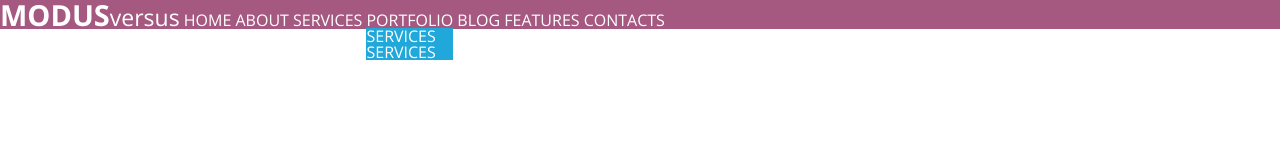
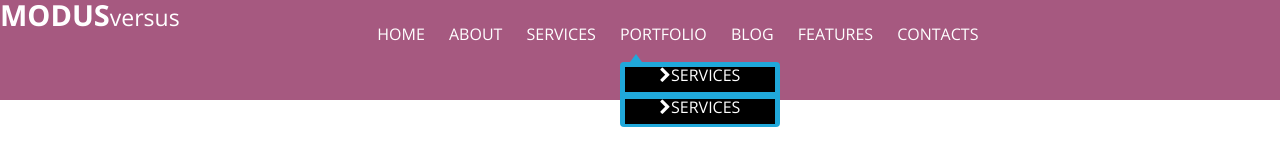
Before and after one commit to Smoggy/modus_versus, a plain HTML site: page index.html in a window 1280 px wide. Drawn offline with nearby package versions, Linux system fonts and the light colour scheme.

Commit message:
add header menu styles

```diff
--- a/css/styles.scss
+++ b/css/styles.scss
@@ -1,9 +1,17 @@
+@import url(http://weloveiconfonts.com/api/?family=fontawesome);
 
+a[class*="fontawesome-"]:before,
+span[class*="fontawesome-"]:before {
+	display: block;
+	font-family: 'FontAwesome', sans-serif;
+	-webkit-font-smoothing: antialiased;
+}
 
 header {
 	background-color: #A65980;
 	color: white;
 	font-family: 'Open Sans', sans-serif;
+	height: 100px;
 
 	.logo {
 		text-decoration: none;
@@ -17,6 +25,10 @@ header {
 	}
 
 	nav {
+		padding: 2% 0;
+		position: relative;
+		float: right;
+		margin-right: 22%;
 
 		display: inline-block;
 
@@ -26,6 +38,7 @@ header {
 			li {
 				position: relative;
 				display: inline-block;
+				margin-right: 20px;
 
 				a{
 					text-decoration: none;
@@ -35,6 +48,31 @@ header {
 				ul {
 					position: absolute;
 					background-color: #20A8DA;
+					border-radius: 4px;
+					margin-top: 20px;
+
+					&:after {
+					content: "";
+					position: absolute;
+					left: 10px;
+					border-width: 0px 6px 8px;
+					border-style: solid;
+					border-color: #20A8DA transparent;
+					display: block;
+					width: 0;
+					top: -8px;
+					}
+
+					li {
+						width: 150px;
+						height: 25px;
+						text-align: center;
+						margin-top: 5px;
+						margin-right: 5px;
+						margin-left: 5px;
+						margin-bottom: 2.5px;
+						background-color: black
+					}
 				}
 			}
 
--- a/index.html
+++ b/index.html
@@ -4,6 +4,7 @@
     <meta charset="utf-8">
     <title>Modus Versus</title>
     <link href='http://fonts.googleapis.com/css?family=Open+Sans:700,400,600,300' rel='stylesheet' type='text/css'>
+    <link href="css/font-awesome.min.css" rel="stylesheet">
      <link rel="stylesheet" href="css/reset.css">
     <link rel="stylesheet" href="css/styles.css">
     <script src="js/script.js"></script>
@@ -26,10 +27,10 @@
      				<a href="#">PORTFOLIO</a>
      				<ul>
      					<li>
-     						<a href="#">SERVICES</a>
+     						<a href="#"><i class="fa fa-chevron-right"></i>SERVICES</a>
      					</li>
      					<li>
-     						<a href="#">SERVICES</a>
+     						<a href="#"><i class="fa fa-chevron-right"></i>SERVICES</a>
      					</li>
      				</ul>
      			</li>
```
Also changed, not shown: css/font-awesome.min.css (added), css/styles.css, 1 other file.
